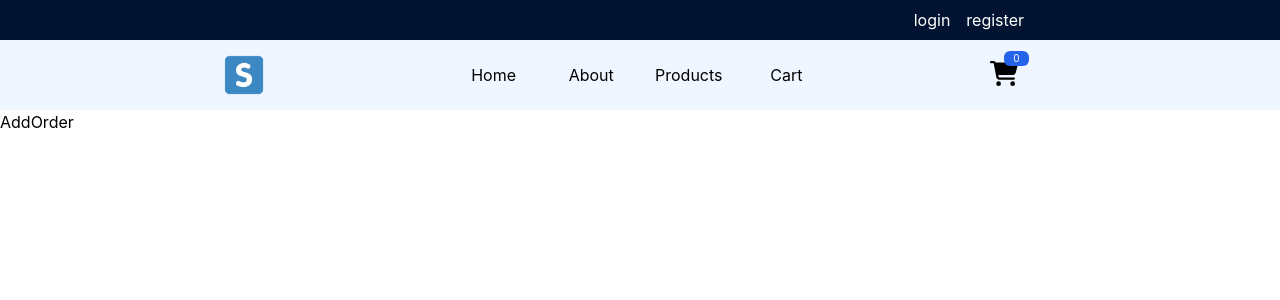
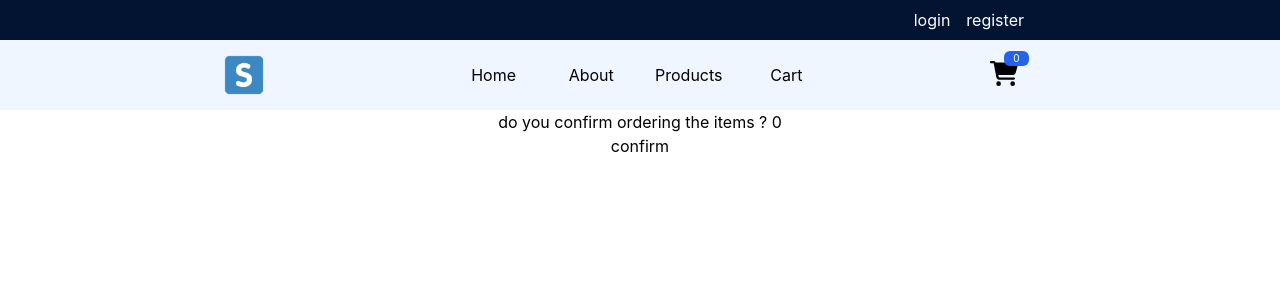
Before and after one commit to Ameer2000Mzori/ShopSprint, a React (Create React App) app in the folder frontend/: page /addorder in a window 1280 px wide. Shown: the top 300 px of the page. Built offline with nearby package versions, Linux system fonts and the light colour scheme.

Commit message:
trying to figure out how to send data from front to back

```diff
--- a/frontend/src/components/addorder/AddOrder.jsx
+++ b/frontend/src/components/addorder/AddOrder.jsx
@@ -1,7 +1,36 @@
 import React from 'react'
+import { useSelector } from 'react-redux'
+// import FetchOperations from '../shared/FetchOperations'
+import AuthOperations from '../shared/AuthOperations'
 
 const AddOrder = () => {
-  return <div>AddOrder</div>
+  const { mutate, isLoading, isError, data } = AuthOperations()
+  const items = useSelector((state) => state.cart.items)
+  const user = useSelector((state) => state.user)
+
+  const addItems = () => {
+    console.log(items)
+    for (let item of items) {
+      console.log('item', item)
+      mutate([
+        {
+          method: 'POST',
+          url: 'addorder',
+          token: user.token,
+          item,
+        },
+      ])
+    }
+  }
+
+  return (
+    <>
+      <div className="flex flex-col text-center items-center justify-center">
+        <p>do you confirm ordering the items ? {items.length}</p>
+        <button onClick={addItems}>confirm</button>
+      </div>
+    </>
+  )
 }
 
 export default AddOrder
--- a/frontend/src/components/pages/profilePage/ProfilePage.jsx
+++ b/frontend/src/components/pages/profilePage/ProfilePage.jsx
@@ -41,7 +41,7 @@ const ProfilePage = () => {
       </div>
       <div className="h-[20vh] flex flex-col text-center items-center justify-center">
         {data?.orderList.length > 0 ? (
-          <div> </div>
+          <div></div>
         ) : (
           <div> there is no orders </div>
         )}
--- a/frontend/src/components/shared/FetchOperations.jsx
+++ b/frontend/src/components/shared/FetchOperations.jsx
@@ -2,8 +2,8 @@ import { useMutation } from '@tanstack/react-query'
 import axios from 'axios'
 const FetchOperations = () => {
   const { mutate, isLoading, isError, data } = useMutation({
-    mutationFn: ([{ method, url, id, token }]) => {
-      console.log('data got from profile', method, url, id, token)
+    mutationFn: ([{ method, url, id, token, item }]) => {
+      console.log('data got from profile', method, url, id, token, item)
       return axios
         .request({
           method: `${method}`,
```
Also changed, not shown: 1 other file (tests, documents, lock files or other folders).
